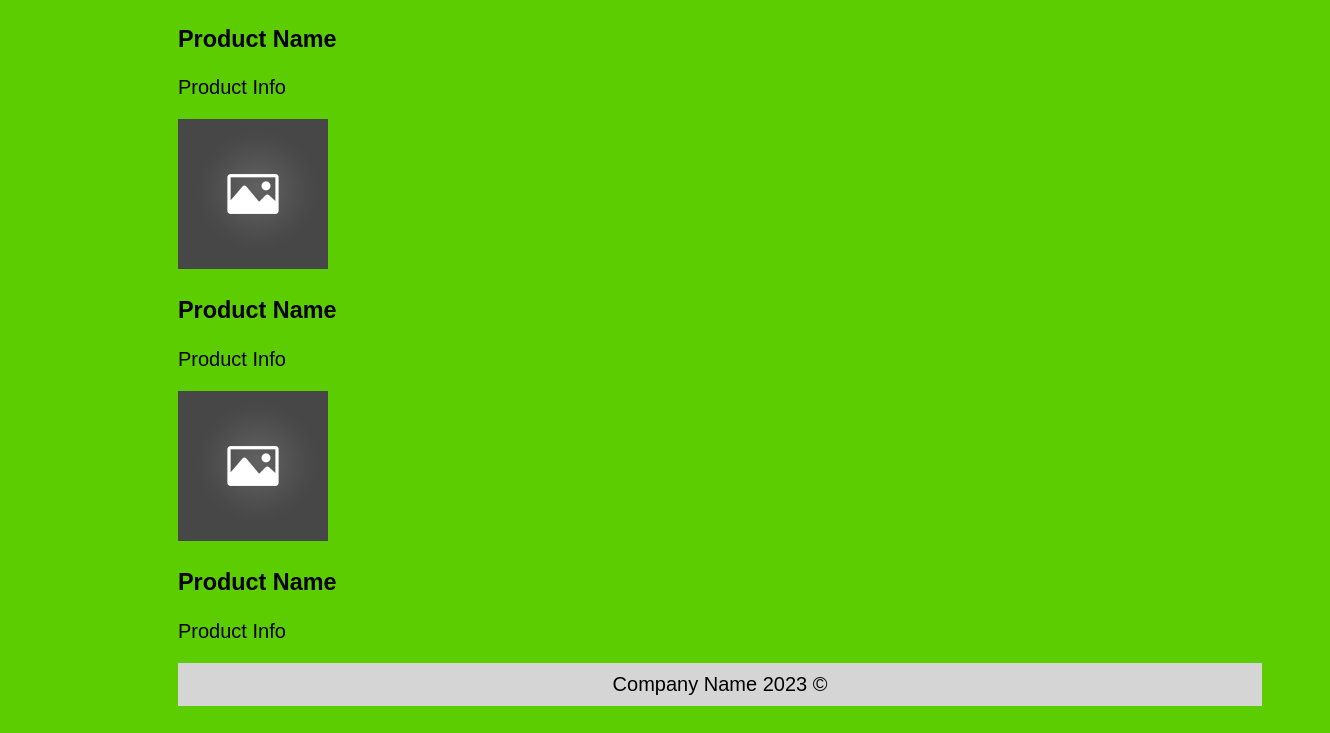
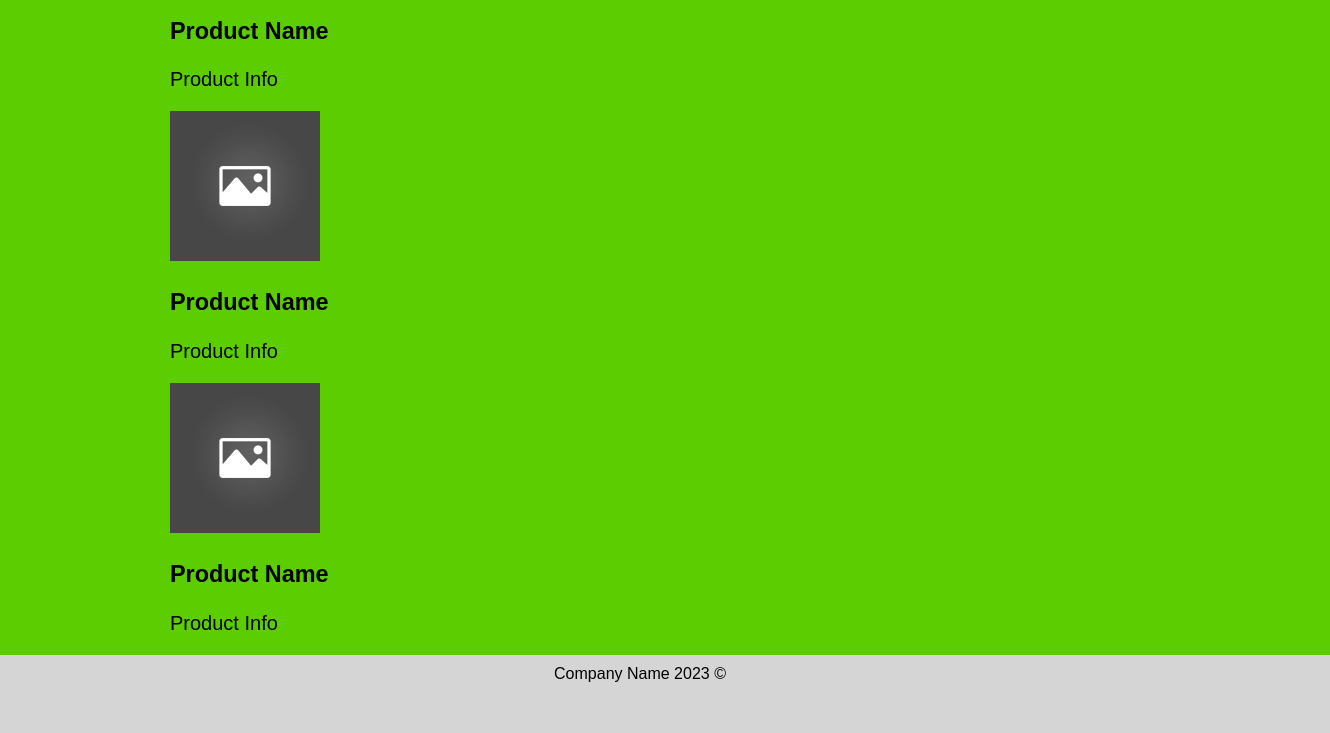
Before and after one commit to justlexa/wireframe, a plain HTML site: page index.html in a window 1280 px wide. Shown: the part 1400-2133 px from the top of the page, 1330 px wide, since content can reach past the window. Drawn offline with Linux system fonts and the light colour scheme.

Commit message:
version 2

```diff
--- a/index.html
+++ b/index.html
@@ -39,8 +39,12 @@
         <p>Product Info</p>
       </div>
 
+
+    </div>
+
+     <div>
       <footer>Company Name 2023 ©</footer>
-    </div>
+     </div>
   </body>
 
 </html>
--- a/style.css
+++ b/style.css
@@ -1,6 +1,7 @@
 body {
   background-color: #5ccd00;
   font-family: "Arial", sans-serif;
+  margin: 0px;
 }
 
 .sidenav {
@@ -23,8 +24,7 @@ body {
 
 footer {
   background-color: #d5d5d5;
-  z-index: 0;
   width: 100%;
   text-align: center;
-  padding: 10px 0px 10px 0px;
+  padding: 10px 50px 50px 0px;
 }
```
